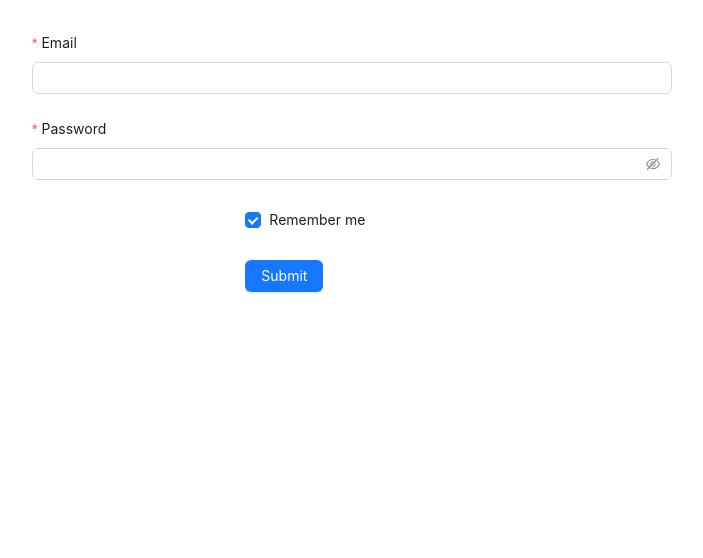
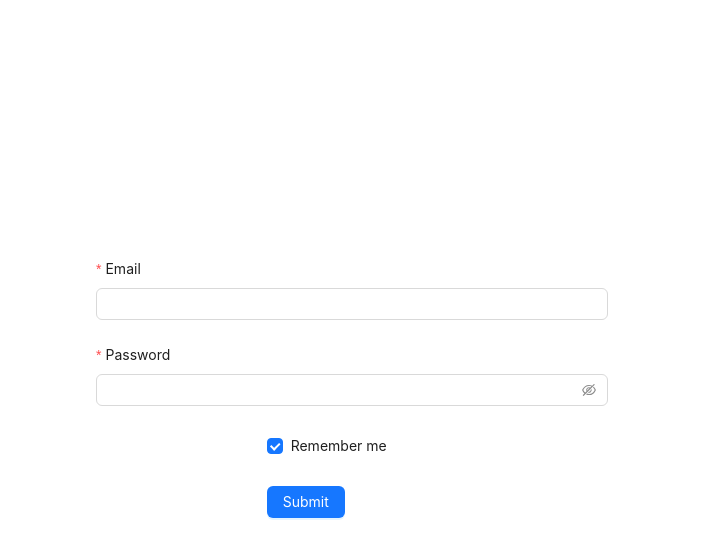
Before and after one commit to bemijonathan/goal-gamble, a React (Create React App) app in the folder packages/frontend/: page /signin in a window 1280 px wide. Shown: the top 558 px of the page, without its empty margins (288-991 px from the left). Built offline with nearby package versions, Linux system fonts and the light colour scheme.

Commit message:
added space

```diff
--- a/packages/frontend/package.json
+++ b/packages/frontend/package.json
@@ -34,6 +34,7 @@
     "react-router": "^6.7.0",
     "react-router-dom": "^6.7.0",
     "react-scripts": "5.0.1",
+    "styled-components": "^5.3.8",
     "typescript": "^4.9.4",
     "web-vitals": "^2.1.4"
   },
@@ -60,5 +61,8 @@
       "last 1 firefox version",
       "last 1 safari version"
     ]
+  },
+  "devDependencies": {
+    "@types/styled-components": "^5.1.26"
   }
 }
--- /dev/null
+++ b/packages/frontend/src/components/Space/index.tsx
@@ -0,0 +1,10 @@
+import React from "react";
+import * as S from "./style";
+
+export interface SpacerProps extends S.StyledSpacerProps {
+  children: React.ReactNode;
+}
+
+export const Space = (props: SpacerProps) => {
+  return <S.Spacer {...props}>{props.children}</S.Spacer>;
+};
--- /dev/null
+++ b/packages/frontend/src/components/Space/style.tsx
@@ -0,0 +1,12 @@
+import styled from "styled-components";
+
+export interface StyledSpacerProps {
+  minHeight: string;
+}
+
+export const Spacer = styled.div<StyledSpacerProps>`
+  min-height: ${(props: StyledSpacerProps) => props.minHeight};
+  display: flex;
+  justify-content: center;
+  align-items: center;
+`;
--- a/packages/frontend/src/pages/AuthLayout/SignIn.tsx
+++ b/packages/frontend/src/pages/AuthLayout/SignIn.tsx
@@ -1,5 +1,7 @@
 import React from "react";
-import { Row, Col, Button, Checkbox, Form, Input } from "antd";
+import { Button, Checkbox, Form as AntForm, Input } from "antd";
+import { Space } from "../../components/Space";
+import styled from "styled-components";
 
 const onFinish = (values: any) => {
   console.log("Success:", values);
@@ -10,8 +12,7 @@ const onFinishFailed = (errorInfo: any) => {
 };
 
 export const SignIn: React.FC = () => (
-  <Row justify="center" style={{ marginTop: "32px" }}>
-    <Col span={12}>
+  <Space minHeight="100vh">
     <Form
       initialValues={{ remember: true }}
       onFinish={onFinish}
@@ -49,6 +50,11 @@ export const SignIn: React.FC = () => (
         </Button>
       </Form.Item>
     </Form>
-    </Col>
-  </Row>
+  </Space>
 );
+
+const Form = styled(AntForm)`
+  &&& {
+    width: 40%;
+  }
+`;
--- a/packages/frontend/src/pages/AuthLayout/SignUp.tsx
+++ b/packages/frontend/src/pages/AuthLayout/SignUp.tsx
@@ -1,7 +1,9 @@
 import React, { useRef, useState } from "react";
 
 import { EyeInvisibleOutlined, EyeTwoTone } from "@ant-design/icons";
-import { Form, Input, Button, Row, Col } from "antd";
+import { Form as AntForm, Input, Button, Row, Col } from "antd";
+import { Space } from "../../components/Space";
+import styled from "styled-components";
 
 const onFinish = (values: any) => {
   console.log("Success:", values);
@@ -14,8 +16,7 @@ export const SignUp = () => {
   const [passwordVisible, setPasswordVisible] = useState(false);
 
   return (
-    <Row justify="center" style={{ marginTop: "32px" }}>
-      <Col span={12}>
+    <Space minHeight="100vh">
       <Form
         layout="vertical"
         onFinish={onFinish}
@@ -52,7 +53,12 @@ export const SignUp = () => {
           <Button htmlType="submit">Sign Up</Button>
         </Form.Item>
       </Form>
-      </Col>
-    </Row>
+    </Space>
   );
 };
+
+const Form = styled(AntForm)`
+  &&& {
+    width: 40%;
+  }
+`;
```
Also changed, not shown: 1 other file (tests, documents, lock files or other folders). Lines whose indentation alone changed are shown as unchanged.
